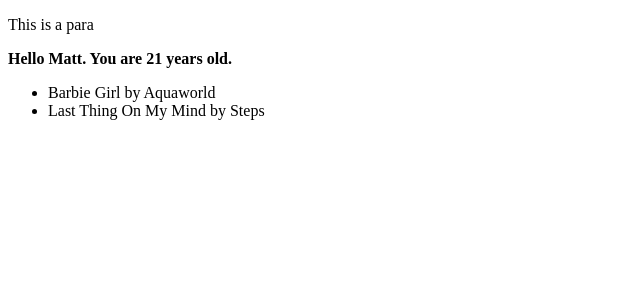
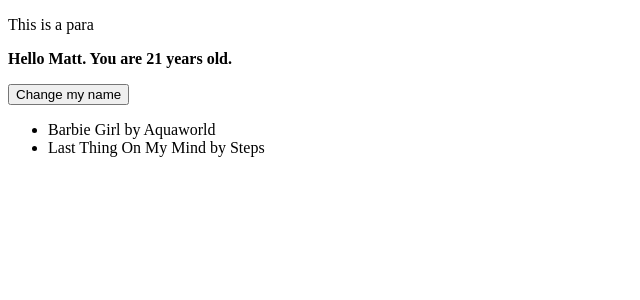
Before and after one commit to BethBrodersen/Hello-World, a React (Create React App) app: page / in a window 1280 px wide. Shown: the top 300 px of the page, without its empty margins (0-640 px from the left). Built offline with nearby package versions, Linux system fonts and the light colour scheme.

Commit message:
on click

```diff
--- a/src/components/greeting/Greeting.tsx
+++ b/src/components/greeting/Greeting.tsx
@@ -1,7 +1,18 @@
 import './Greeting.css';
 
 const Greeting = (props : GreetingProps) => {
-    return <p className="greeting-paragraph" >Hello {props.name}. You are {props.age} years old.</p>
+
+    let name =props.name;
+
+    const changeName = () => {
+        name="Jim";
+        console.log("button was clicked");
+    };
+
+    return <div>
+                <p className="greeting-paragraph" >Hello {name}. You are {props.age} years old.</p>
+                <button onClick={changeName}  >Change my name</button>
+        </div>
 };
 
 type GreetingProps = {
```
